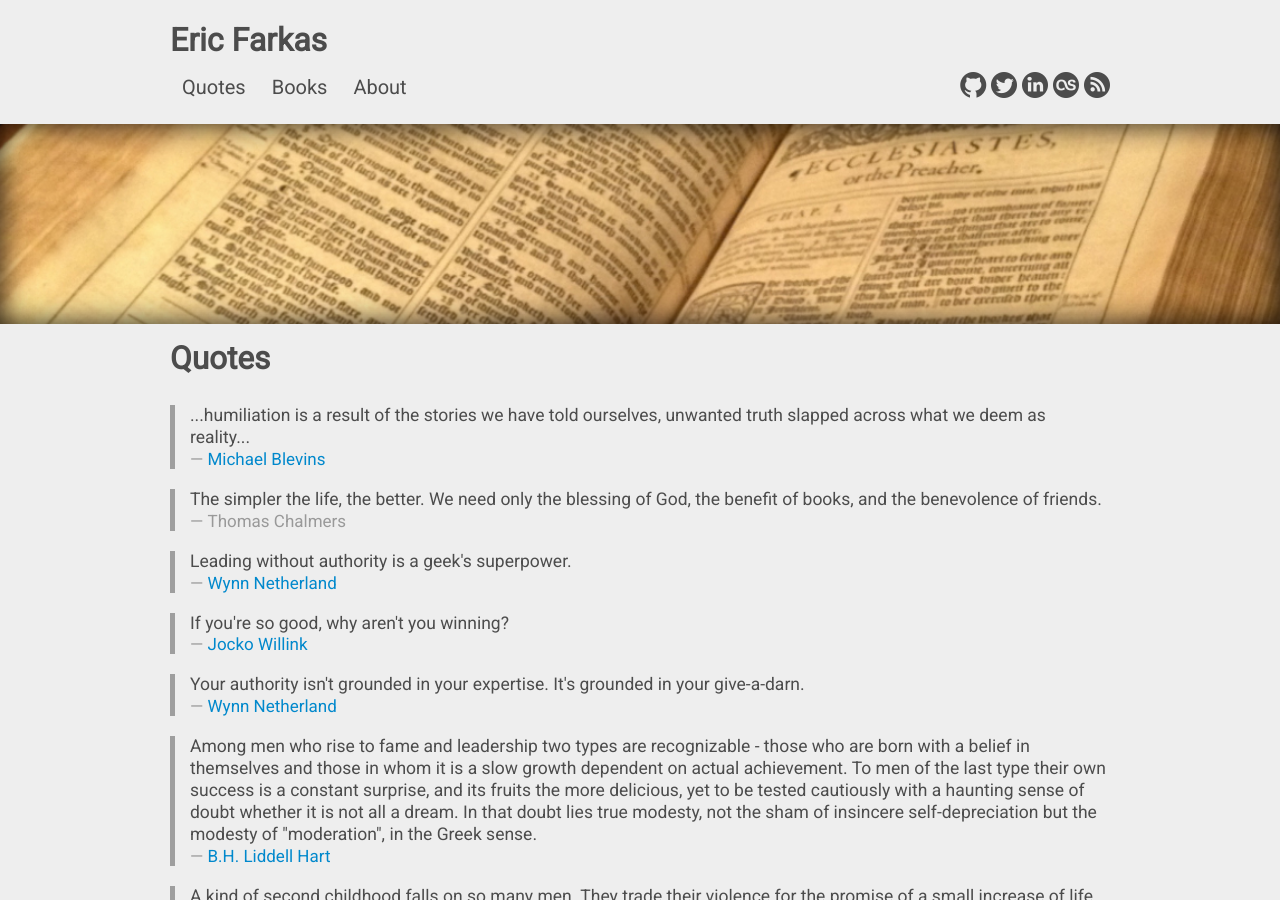
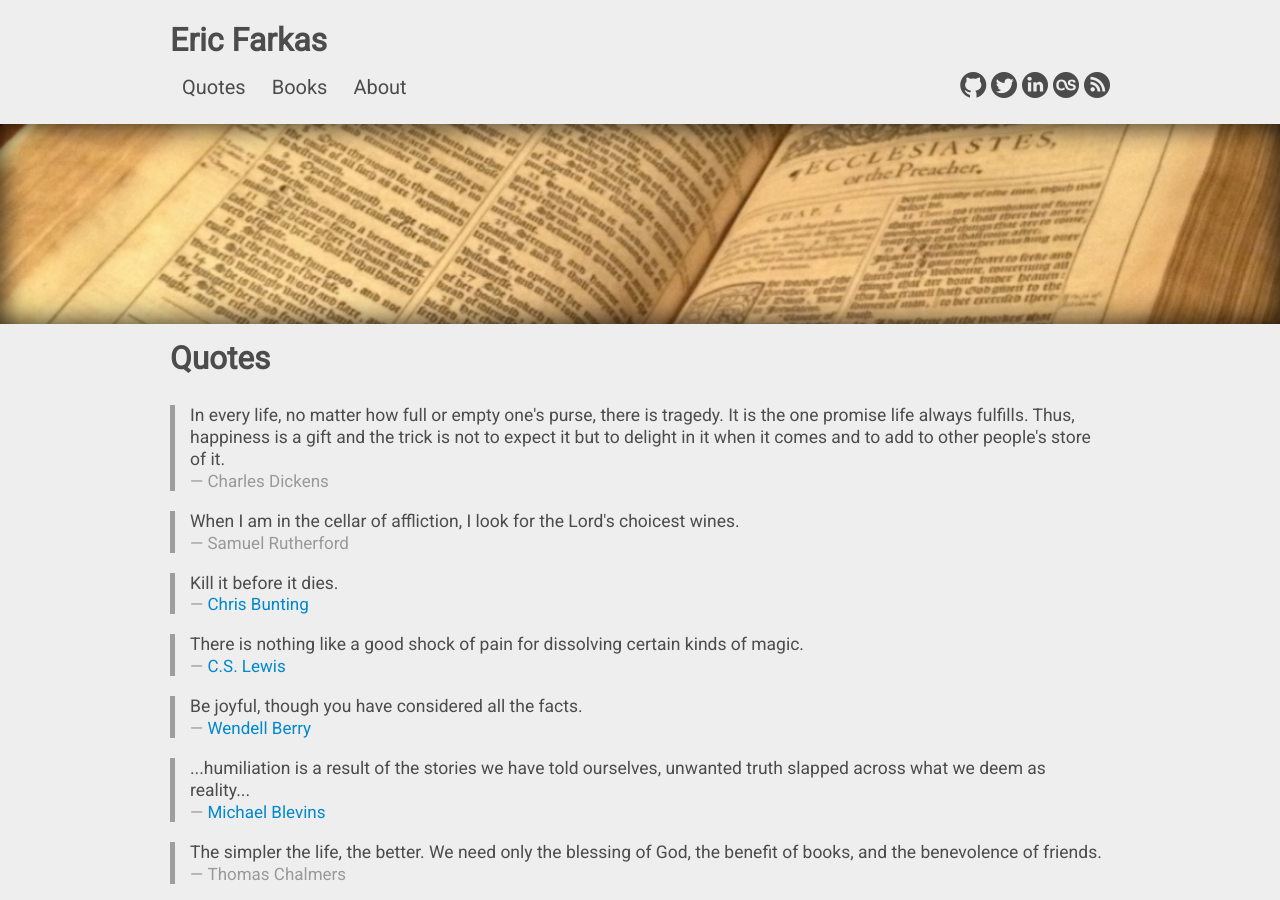
Before and after one commit to speric/speric.github.com, a Jekyll site: the page built from quotes.html, in a window 1280 px wide and 900 px high. Built offline with Jekyll 4.4.1, drawn with Linux system fonts in a browser that asks for light colours; some web fonts are replaced; comment, search, counter and statistics services are not loaded.

Commit message:
Add quotes

```diff
--- a/quotes.html
+++ b/quotes.html
@@ -6,7 +6,45 @@ description: A collection of thought-provoking quotes.
 ---
 
 <h2>Quotes</h2>
+
 <br/>
+
+<blockquote>
+  <p>
+    In every life, no matter how full or empty one's purse, there is tragedy. It is the one promise
+    life always fulfills. Thus, happiness is a gift and the trick is not to expect it but to delight
+    in it when it comes and to add to other people's store of it.
+  </p>
+  <small>Charles Dickens</small>
+</blockquote>
+
+<blockquote>
+  <p>
+    When I am in the cellar of affliction, I look for the Lord's choicest wines.
+  </p>
+  <small>Samuel Rutherford</small>
+</blockquote>
+
+<blockquote>
+  <p>
+    Kill it before it dies.
+  </p>
+  <small><a href="https://twitter.com/ienjoythebeach">Chris Bunting</a></small>
+</blockquote>
+
+<blockquote>
+  <p>
+    There is nothing like a good shock of pain for dissolving certain kinds of magic.
+  </p>
+  <small><a href="https://www.amazon.com/Chronicles-Narnia-Silver-Chair/dp/B000069CFF">C.S. Lewis</a></small>
+</blockquote>
+
+<blockquote>
+  <p>
+    Be joyful, though you have considered all the facts.
+  </p>
+  <small><a href="https://cals.arizona.edu/~steidl/Liberation.html">Wendell Berry</a></small>
+</blockquote>
 
 <blockquote>
   <p>
```
